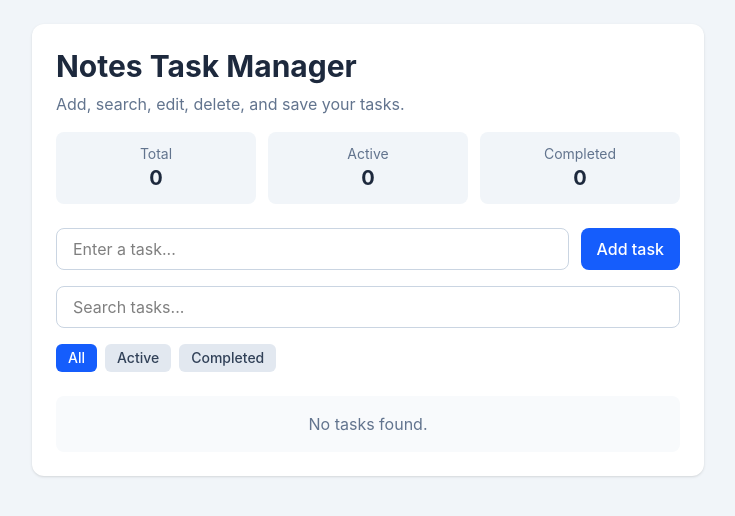
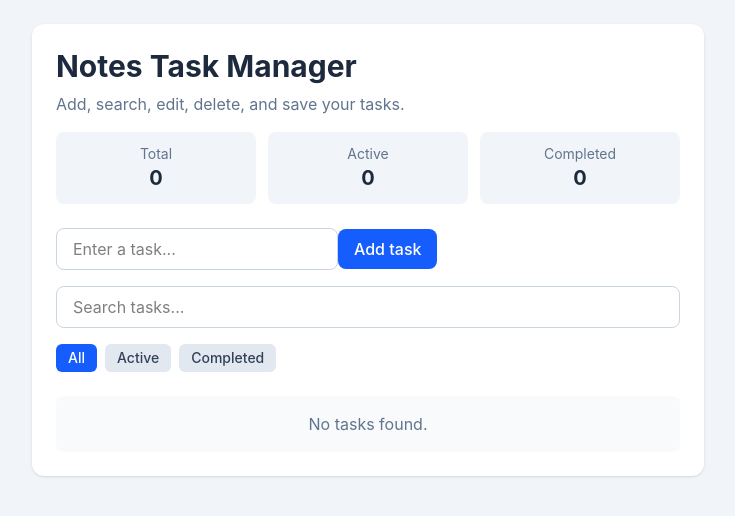
Before and after one commit to Nissan-19/Notes-task-manager, a React (Vite) app: page / in a window 1280 px wide. Shown: the top 516 px of the page, without its empty margins (272-1007 px from the left). Built offline with nearby package versions, Linux system fonts and the light colour scheme.

Commit message:
final touchups

```diff
--- a/src/App.jsx
+++ b/src/App.jsx
@@ -121,7 +121,7 @@ function App() {
 
 
   return (
-    <main className="min-h-screen bg-slate-100 p-6">
+    <main className="min-h-screen bg-slate-100 p-6 sm:p-6">
       <section className="mx-auto max-w-2xl rounded-xl bg-white p-6 shadow">
         <h1 className="text-3xl font-bold text-slate-800">
           Notes Task Manager
--- a/src/components/TaskForm.jsx
+++ b/src/components/TaskForm.jsx
@@ -3,7 +3,7 @@ import React from 'react'
 function TaskForm  ({taskText, isEditing, handleAddTask, setTaskText, handleCancelEdit})  {
   return (
     <div>
-      <form onSubmit={handleAddTask} className="mt-6 flex gap-3">
+      <form onSubmit={handleAddTask} className="mt-6 flex-col gap-3 sm:flex-row">
           <input
             type="text"
             placeholder="Enter a task..."
--- a/src/components/TaskList.jsx
+++ b/src/components/TaskList.jsx
@@ -32,7 +32,7 @@ function TaskList  ({filteredTasks, handleDeleteTask, handleStartEdit, handleTog
       {filteredTasks.map((task) => (
         <li
           key={task.id}
-          className="flex items-center justify-between rounded-lg border border-slate-200 bg-slate-50 px-4 py-3 text-left text-slate-700"
+          className="flex flex-col gap-3 rounded-lg border border-slate-200 bg-slate-50 px-4 py-3 text-left text-slate-700 sm:flex-row sm:items-center sm:justify-between"
         >
           <span
             onClick={() => handleToggleComplete(task.id)}
@@ -45,7 +45,7 @@ function TaskList  ({filteredTasks, handleDeleteTask, handleStartEdit, handleTog
             {task.text}
           </span>
 
-          <div className="flex gap-2">
+          <div className="flex gap-2 self-end sm:self-auto">
             <button
               onClick={() => handleStartEdit(task)}
               className="rounded-md bg-yellow-100 px-3 py-1 text-sm font-medium text-yellow-700 hover:bg-yellow-200"
```
